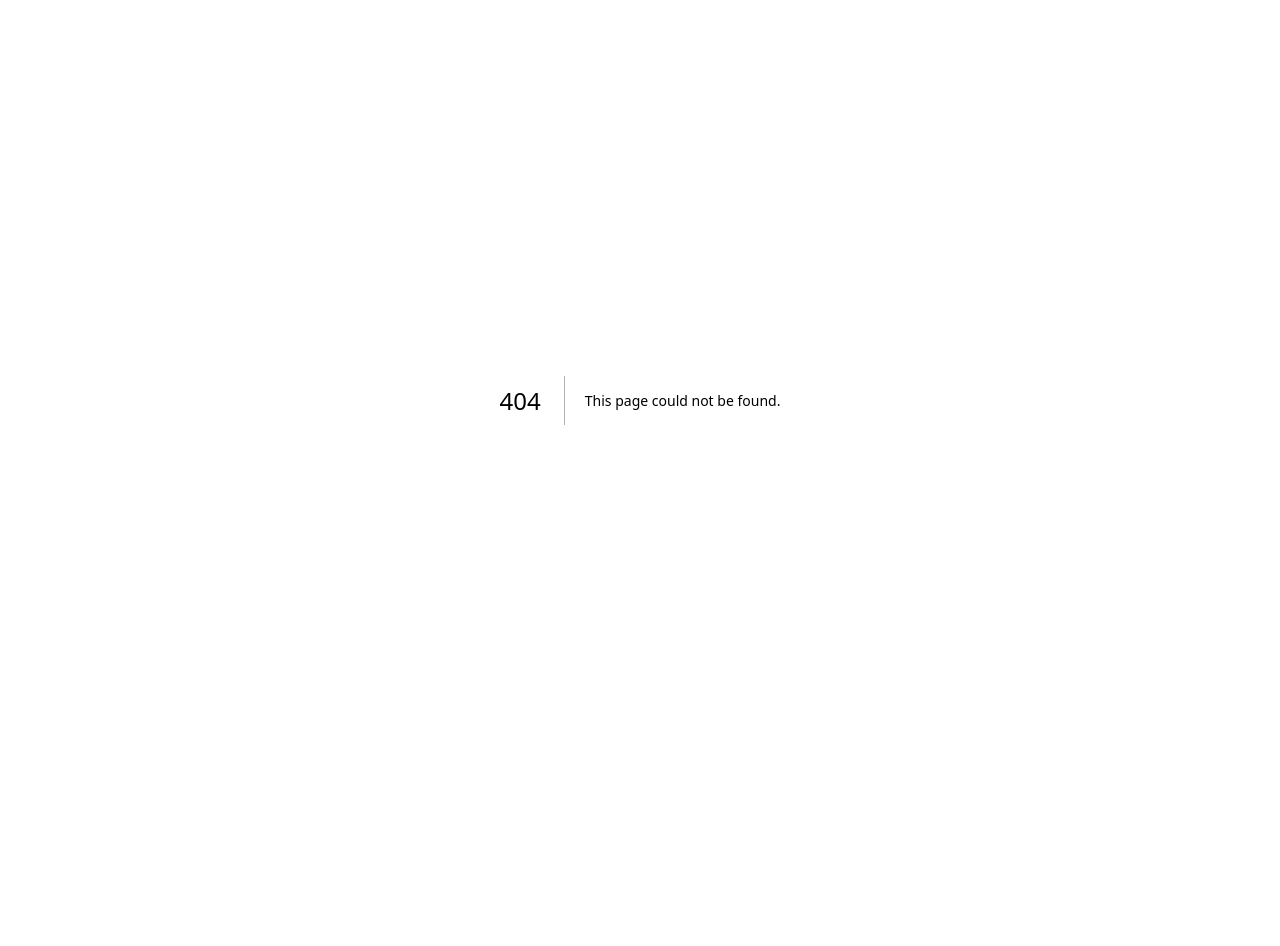
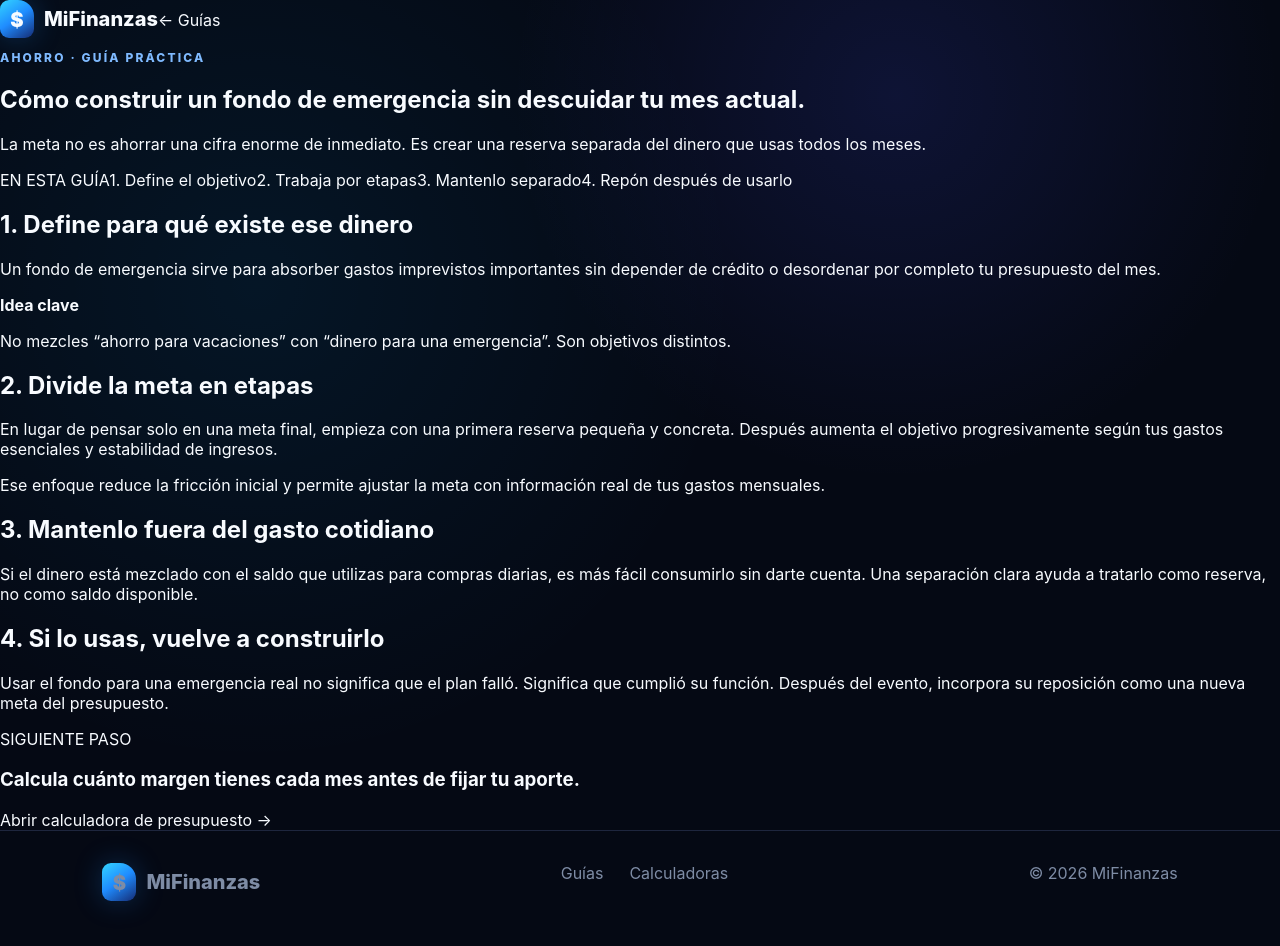
Before and after one commit to Sofonias-23/MiFinanzas, a Next.js app in the folder web/: page /guias/fondo-emergencia in a window 1280 px wide. Before the commit this address had no page. Shown: the top 946 px of the page. Before the commit the page ends 800 px from the top, so only its background shows below. Built offline with nearby package versions, Linux system fonts and the light colour scheme.

Commit message:
Agregar guía financiera pública

```diff
--- /dev/null
+++ b/web/app/guias/fondo-emergencia/page.tsx
@@ -0,0 +1,62 @@
+export default function FondoEmergenciaPage() {
+  return (
+    <main className="articlePage">
+      <ArticleHeader />
+      <article className="articleWrap">
+        <header className="articleHero">
+          <p className="eyebrow">AHORRO · GUÍA PRÁCTICA</p>
+          <h1>Cómo construir un fondo de emergencia sin descuidar tu mes actual.</h1>
+          <p>La meta no es ahorrar una cifra enorme de inmediato. Es crear una reserva separada del dinero que usas todos los meses.</p>
+        </header>
+
+        <div className="articleBody">
+          <aside>
+            <span>EN ESTA GUÍA</span>
+            <a href="#objetivo">1. Define el objetivo</a>
+            <a href="#etapas">2. Trabaja por etapas</a>
+            <a href="#separado">3. Mantenlo separado</a>
+            <a href="#reponer">4. Repón después de usarlo</a>
+          </aside>
+
+          <div>
+            <section id="objetivo">
+              <h2>1. Define para qué existe ese dinero</h2>
+              <p>Un fondo de emergencia sirve para absorber gastos imprevistos importantes sin depender de crédito o desordenar por completo tu presupuesto del mes.</p>
+              <div className="articleCallout"><b>Idea clave</b><p>No mezcles “ahorro para vacaciones” con “dinero para una emergencia”. Son objetivos distintos.</p></div>
+            </section>
+
+            <section id="etapas">
+              <h2>2. Divide la meta en etapas</h2>
+              <p>En lugar de pensar solo en una meta final, empieza con una primera reserva pequeña y concreta. Después aumenta el objetivo progresivamente según tus gastos esenciales y estabilidad de ingresos.</p>
+              <p>Ese enfoque reduce la fricción inicial y permite ajustar la meta con información real de tus gastos mensuales.</p>
+            </section>
+
+            <section id="separado">
+              <h2>3. Mantenlo fuera del gasto cotidiano</h2>
+              <p>Si el dinero está mezclado con el saldo que utilizas para compras diarias, es más fácil consumirlo sin darte cuenta. Una separación clara ayuda a tratarlo como reserva, no como saldo disponible.</p>
+            </section>
+
+            <section id="reponer">
+              <h2>4. Si lo usas, vuelve a construirlo</h2>
+              <p>Usar el fondo para una emergencia real no significa que el plan falló. Significa que cumplió su función. Después del evento, incorpora su reposición como una nueva meta del presupuesto.</p>
+            </section>
+
+            <div className="articleNext">
+              <span>SIGUIENTE PASO</span>
+              <h3>Calcula cuánto margen tienes cada mes antes de fijar tu aporte.</h3>
+              <a href="/calculadoras#presupuesto">Abrir calculadora de presupuesto →</a>
+            </div>
+          </div>
+        </div>
+      </article>
+      <ArticleFooter />
+    </main>
+  );
+}
+
+function ArticleHeader() {
+  return <header className="articleTop"><a className="brand" href="/"><span className="brandMark"><span className="brandDollar">$</span></span><span>MiFinanzas</span></a><a href="/guias">← Guías</a></header>;
+}
+function ArticleFooter() {
+  return <footer className="publicFooter"><a className="brand" href="/"><span className="brandMark"><span className="brandDollar">$</span></span><span>MiFinanzas</span></a><div><a href="/guias">Guías</a><a href="/calculadoras">Calculadoras</a></div><span>© 2026 MiFinanzas</span></footer>;
+}
```
